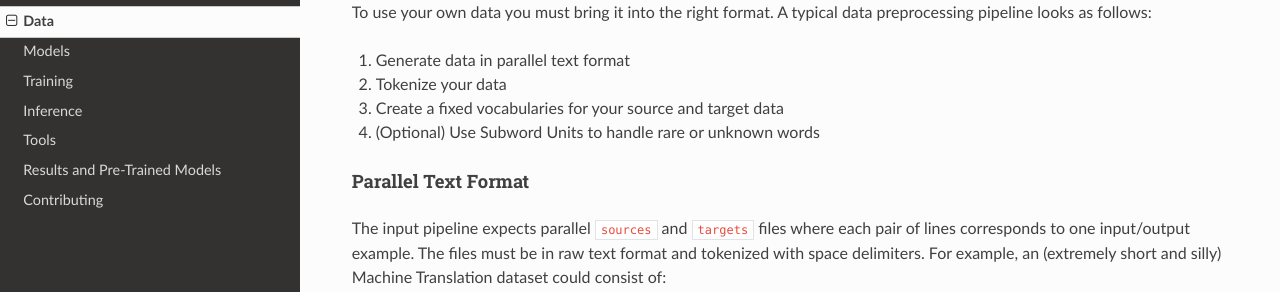
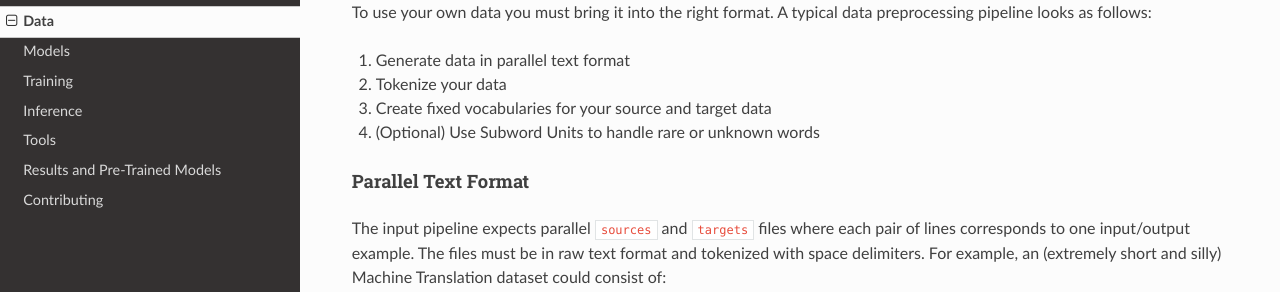
Before and after one commit to google/seq2seq, an MkDocs documentation site: the page built from docs/data.md, in a window 1280 px wide and 900 px high, scrolled down 342 px. Shown: the part 159-451 px from the top of the window. Built offline with MkDocs 1.6.1, drawn with Linux system fonts in a browser that asks for light colours; nearby versions of some CDN libraries; old or Windows-style settings are respelled for this version of MkDocs.

Commit message:
Fixed agreement issue

```diff
--- a/docs/data.md
+++ b/docs/data.md
@@ -15,7 +15,7 @@ To use your own data you must bring it into the right format. A typical data pre
 
 1. Generate data in parallel text format
 2. Tokenize your data
-3. Create a fixed vocabularies for your source and target data
+3. Create fixed vocabularies for your source and target data
 4. (Optional) Use Subword Units to handle rare or unknown words
 
 #### Parallel Text Format
```
